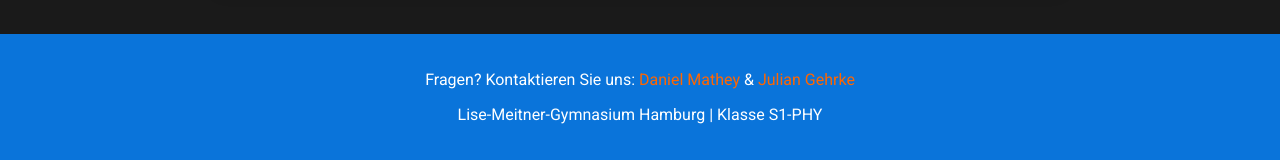
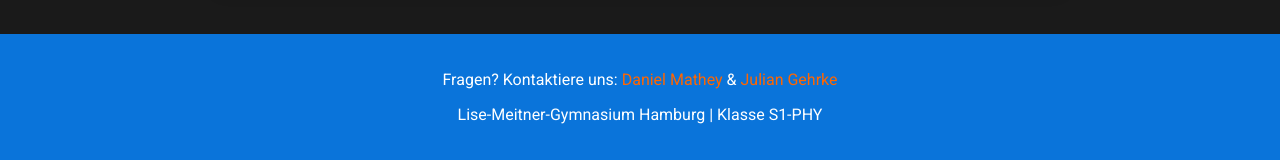
Before and after one commit to InformatikAG-am-LMG/website_vorstellung, a plain HTML site: page index.html in a window 1280 px wide. Shown: the part 577-737 px from the top of the page. Drawn offline with Linux system fonts and the light colour scheme.

Commit message:
Update index.html

```diff
--- a/index.html
+++ b/index.html
@@ -201,7 +201,7 @@
 </section>
 
 <footer>
-    <p class="contact">Fragen? Kontaktieren Sie uns: <a href="mailto:daniel.mathey@lmghh.de">Daniel Mathey</a> & <a href="mailto:julian.gehrke@lmghh.de">Julian Gehrke</a></p>
+    <p class="contact">Fragen? Kontaktiere uns: <a href="mailto:daniel.mathey@lmghh.de">Daniel Mathey</a> & <a href="mailto:julian.gehrke@lmghh.de">Julian Gehrke</a></p>
     <p>Lise-Meitner-Gymnasium Hamburg | Klasse S1-PHY</p>
     <br>
     <p class="license">© 2024 Informatik AG am LMGHH <br>Diese Website ist unter einer <a href="https://creativecommons.org/licenses/by-sa/4.0/" target="_blank">Creative Commons BY-SA 4.0 Lizenz</a> lizenziert.</p>
```
